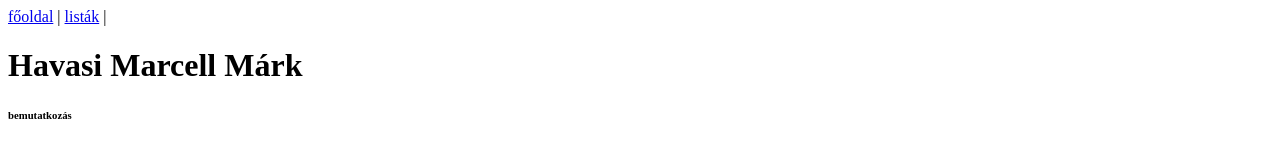
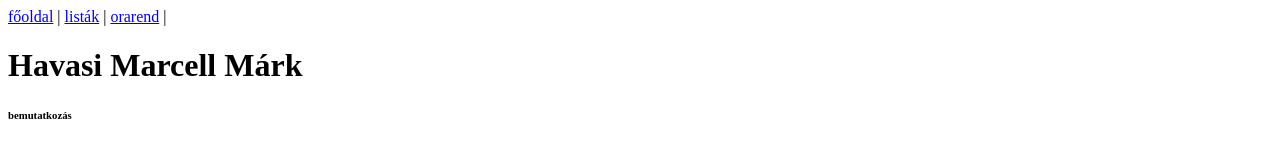
Before and after one commit to Havasi248/IKT, a plain HTML site: page index.html in a window 1280 px wide. Shown: the top 146 px of the page. Drawn offline with Linux system fonts and the light colour scheme.

Commit message:
Update index.html

```diff
--- a/index.html
+++ b/index.html
@@ -9,6 +9,7 @@
     <nav>
         <a href="index.html">főoldal</a> |
         <a href="lista.html">listák</a>  |
+        <a href="órarend.html">orarend</a> |
     </nav >
     <h1>Havasi Marcell Márk</h1>
      <h6>bemutatkozás</h6>
```
